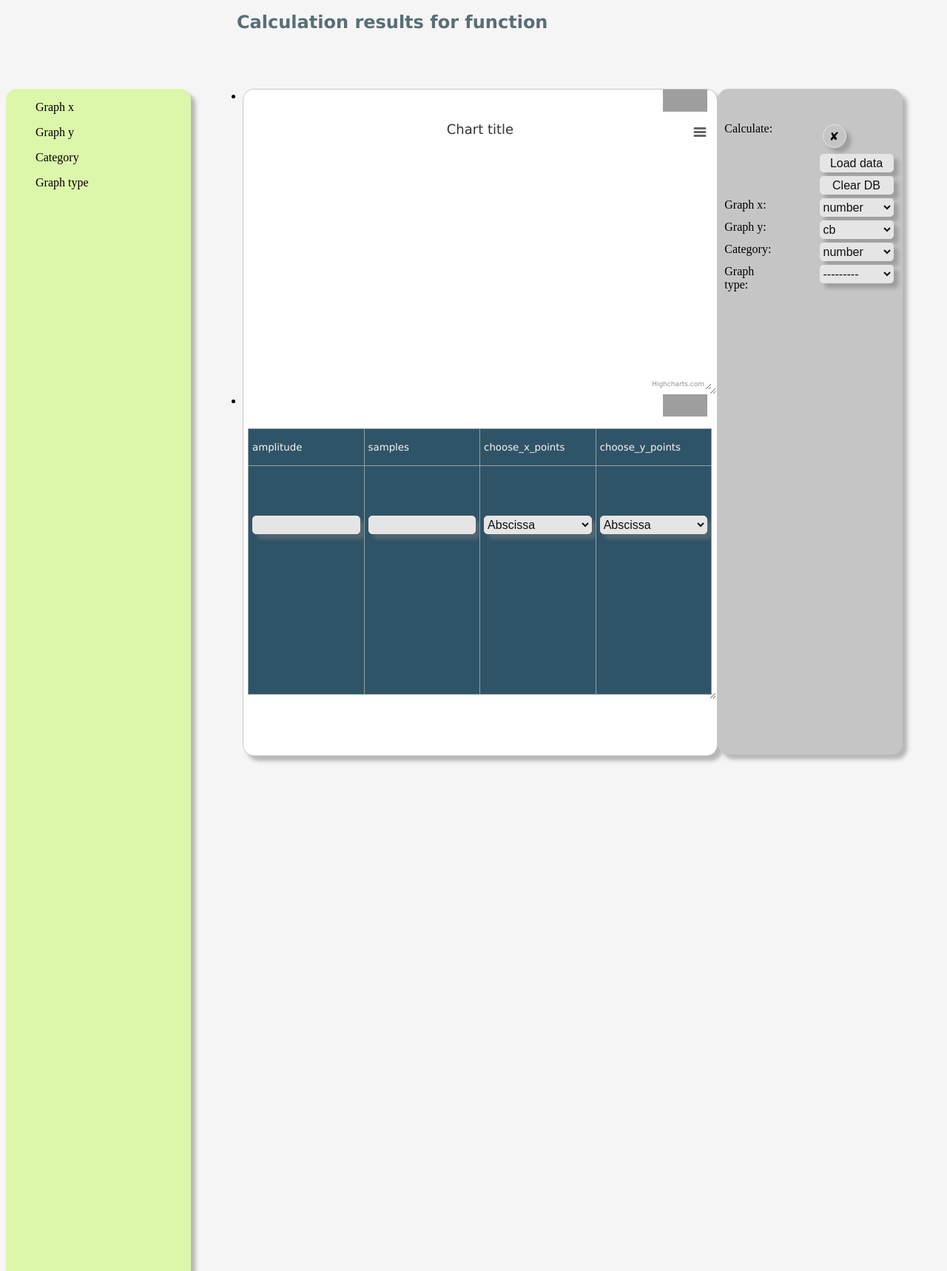
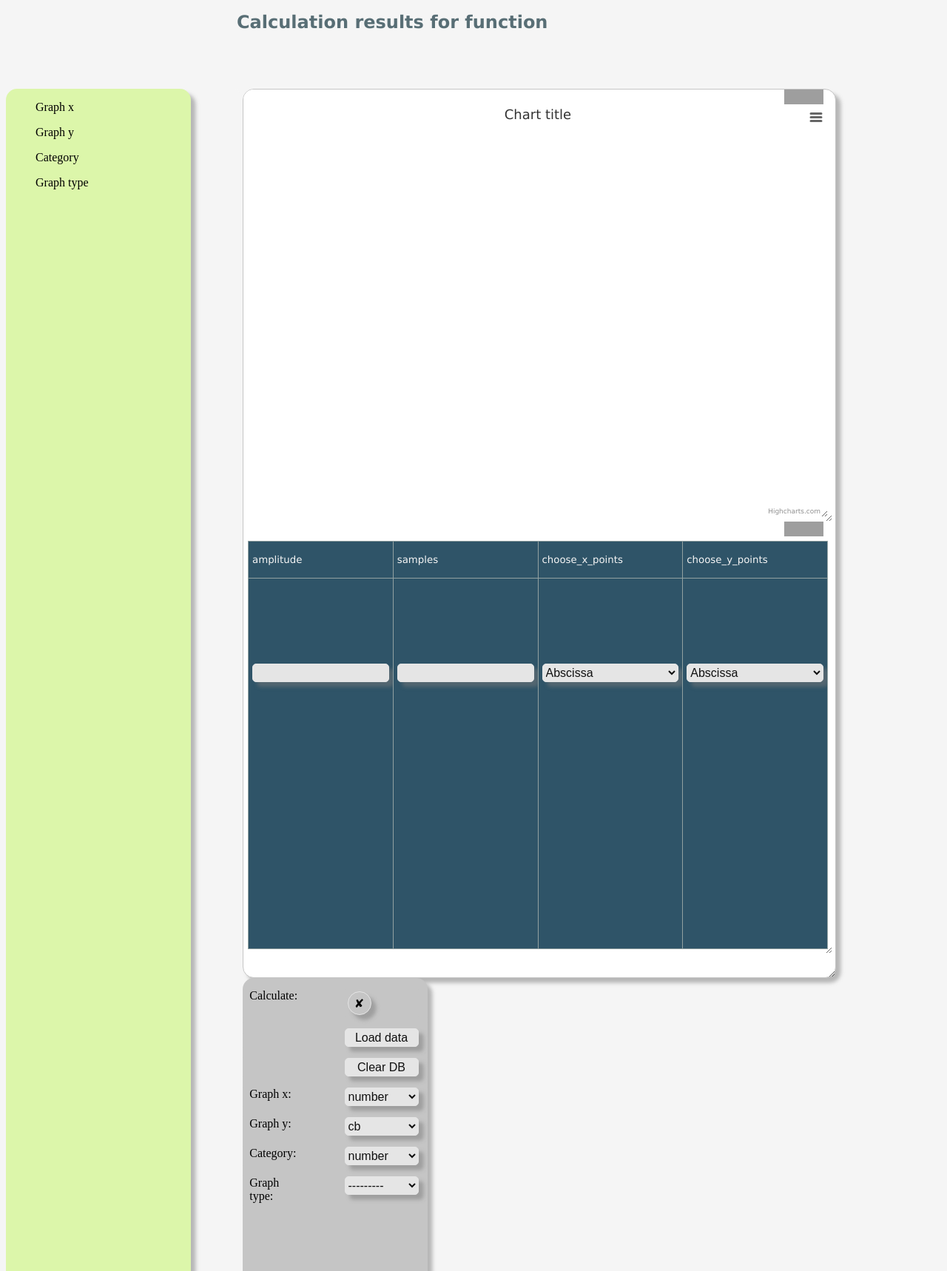
Before and after one commit to vetakim/Lucy, a Django app: template Lucy/ElfenLied/templates/lucyDJ/home.html in a window 1280 px wide. Shown: the whole page at 74% size. Run offline with Django 3.2, Linux system fonts and the light colour scheme; the template is opened without the code that fills it: values that come from a table or form of the project are taken from there, others are empty; parts of the project's set-up code (start-up, migrations or seed data) failed here and were passed over; grey boxes are pictures that could not be loaded.

Commit message:
Зум для индикаторов на все окно

```diff
--- a/Lucy/ElfenLied/templates/lucyDJ/base.html
+++ b/Lucy/ElfenLied/templates/lucyDJ/base.html
@@ -79,22 +79,20 @@ body {
             .rubberblock {
                 display: inline;
                 float: left;
-                max-width: 50%;
-                width: 800px;
+                background: #ffffff;
+                width: 50%;
+                min-width: 800px;
                 max-height: 100%;
-                height: 900px;
-                <!--overflow: hidden;-->
-                overflow: auto;
+                height: 1200px;
+                overflow: hidden;
                 border: 1px solid #c5c5c5;
                 box-shadow: 0.4em 0.4em 5px rgba(122,122,122,0.5);
             }
             .rubberblock-inner {
                 display: list-item;
                 float: top;
-                max-width: 98%;
-                width: 800px;
-                height: 360px;
-                max-height: 40%;
+                width: 98%;
+                height: 46%;
                 border-radius: 8px;
                 padding: 6px 6px;
                 overflow: auto;
@@ -102,11 +100,12 @@ body {
             }
             .rubberfill {
                 display: list-item;
+                background: #ffffff;
                 float: top;
                 max-width: 98%;
                 width: 800px;
-                height: 40px;
-                max-height: 5%;
+                height: 20px;
+                min-height: 1%;
                 box-shadow: 0.0em 0.0em 0px rgba(0,0,0,0.0);
                 }
 
@@ -125,25 +124,29 @@ body {
                 }
 
             .parameters {
+                max-height: 100%;
+                height: 1200px;
                 max-width: 20%;
                 width: 250px;
-                max-height: 100%;
-                height: 900px;
-                <!--position: absolute;-->
-                <!--top: 10%;-->
-                <!--left: 75%;-->
                 display: inline;
                 float: left;
                 background: #c5c5c5;
                 box-shadow: 0.4em 0.4em 5px rgba(122,122,122,0.5);
             }
+            .vfill {
+                max-height: 100%;
+                height: 1200px;
+                max-width: 2%;
+                width: 50px;
+                display: inline;
+                float: left;
+                opacity: 0;
+                box-shadow: 0em 0em 0px rgba(122,122,122,0);
+            }
             .tests {
                 box-shadow: 0.4em 0.4em 5px rgba(122,122,122,0.5);
                 width: 250px;
                 height: 100%;
-                <!--position: absolute-->
-                <!--top: 10%;-->
-                <!--left: 5%;-->
                 display: inline;
                 float: left;
                 background: #DCF6AA;
@@ -151,20 +154,20 @@ body {
 
             }
             .knopamax {
-                width: 30px;
-                height: 30px;
-                background: #f5f5f5;
+                height: 20px;
+                min-height: 100%
+                background: #ffffff;
                 border-radius: 0px;
                 cursor: pointer;
                 display: inline;
                 float: right;
-                z-index: 5;
+                z-index: 1;
                 }
             .knopamin {
-                z-index: 5;
-                width: 30px;
-                height: 30px;
-                background: #f5f5f5;
+                z-index: 1;
+                height: 20px;
+                min-height: 100%;
+                background: #ffffff;
                 border-radius: 0px;
                 cursor: pointer;
                 display: inline;
@@ -203,7 +206,7 @@ body {
             }
             .filler {
                 background: #c5c5c5;
-                height: 5px;
+                height: 15px;
                 box-shadow: 0.0em 0.0em 0px rgba(122,122,122,0.0);
                 border-radius: 1px;
             }
--- a/Lucy/ElfenLied/templates/lucyDJ/home.html
+++ b/Lucy/ElfenLied/templates/lucyDJ/home.html
@@ -4,32 +4,11 @@
 {% block content %}
 <h1> Calculation results for function {{ funcname }} </h1>
 
-<div class="allspace">
-    <div class="leftspace">
-        <div class="tests" id="testdiv">
-            {% for field in gform %}
-            <ul> {{ field.label }} </ul>
-            {% endfor %}
-        </div>
-    </div>
-    </form>
-
 <script>
 $(function () {
 
-    var $container = $('#container'),
-    chart,
-        origChartWidth = 800,
-        origChartHeight = 700,
-            chartWidth = origChartWidth,
-            chartHeight = origChartHeight;
+    var $container = $('#container')
 
-    <!--$(contain).click(function(){-->
-        <!--$("#container").animate({-->
-            <!--width: "98%",-->
-            <!--height: "48%",-->
-        <!--});-->
-    <!--});-->
         $container.highcharts({
             chart: {
                 type: "{{ graph_type }}",
@@ -110,14 +89,23 @@ $(function () {
 });
 </script>
 
-    <div class="rubberblock">
-        <div class="rubberfill">
+<div id="allpace" class="allspace">
+    <div class="leftspace">
+        <div class="tests" id="testdiv">
+            {% for field in gform %}
+            <ul> {{ field.label }} </ul>
+            {% endfor %}
+        </div>
+    </div>
+
+    </form>
+    <div id="dbview" class="rubberblock">
+        <div id="graphknopa" class="rubberfill">
             <img class="knopamin" id="graphmin" src="{% static "minimize.png" %}"/>
             <img class="knopamax" id="graphmax" src="{% static "maximize.png" %}"/>
         </div>
-        <div id = 'container' class="rubberblock-inner">
-        </div>
-        <div class="rubberfill">
+        <div id = 'container' class="rubberblock-inner"> </div>
+        <div id="tableknopa" class="rubberfill">
             <img class="knopamin" id="tablemin" src="{% static "minimize.png" %}"/>
             <img class="knopamax" id="tablemax" src="{% static "maximize.png" %}"/>
         </div>
@@ -157,9 +145,11 @@ $(function () {
         </div>
     </div>
 
+    <div class="vfill"> </div>
+
+    <div id="parameters" class="parameters">
+        <div class="filler" style="position: relative; top: 5%"> </div>
         <form action="" method="get">
-
-        <div class="parameters">
 
             {% for field in form%}
 
@@ -213,6 +203,7 @@ $(function () {
 
             {% endfor %}
 
+        </form>
     </div>
 </div>
 
@@ -220,26 +211,74 @@ $(function () {
 $("#graphmin").click(function(){
     $("#container").animate({
         width: "98%",
-        height: "48%",
+        height: "46%",
     });
+    $("#dbview").animate({
+        width: "50%",
+        height: "100%",
     });
+    $("#testdiv").show();
+    $("#parameters").show();
+    var chart = $('#container').highcharts();
+    chart.setSize(
+            $("#dbview").width() * 0.5,
+            $("#dbview").height() * 0.4,
+            true
+            );
+});
+
 $("#graphmax").click(function(){
     $("#container").animate({
         width: "100%",
         height: "100%",
     });
+    $("#dbview").animate({
+        width: "100%",
+        height: "100%",
     });
+    $("#graphknopa").animate({
+        width: "100%",
+    });
+    $("#testdiv").hide();
+    $("#parameters").hide();
+    var chart = $('#container').highcharts();
+    chart.setSize(
+            $("#dbview").width() * 2,
+            $("#dbview").height() * 0.8,
+            true
+            );
+});
+
 $("#tablemin").click(function(){
     $("#table").animate({
         width: "98%",
-        height: "48%",
+        height: "46%",
     });
+    $("#dbview").animate({
+        width: "50%",
+        height: "100%",
+    });
+    $("#testdiv").show();
+    $("#parameters").show();
+    $("#container").show();
+    $("#graphknopa").show();
 });
 $("#tablemax").click(function(){
     $("#table").animate({
         width: "100%",
         height: "100%",
     });
+    $("#dbview").animate({
+        width: "100%",
+        height: "100%",
+    });
+    $("#tableknopa").animate({
+        width: "100%",
+    });
+    $("#testdiv").hide();
+    $("#parameters").hide();
+    $("#container").hide();
+    $("#graphknopa").hide();
 });
 </script>
 
```
Lines whose indentation alone changed are shown as unchanged.
